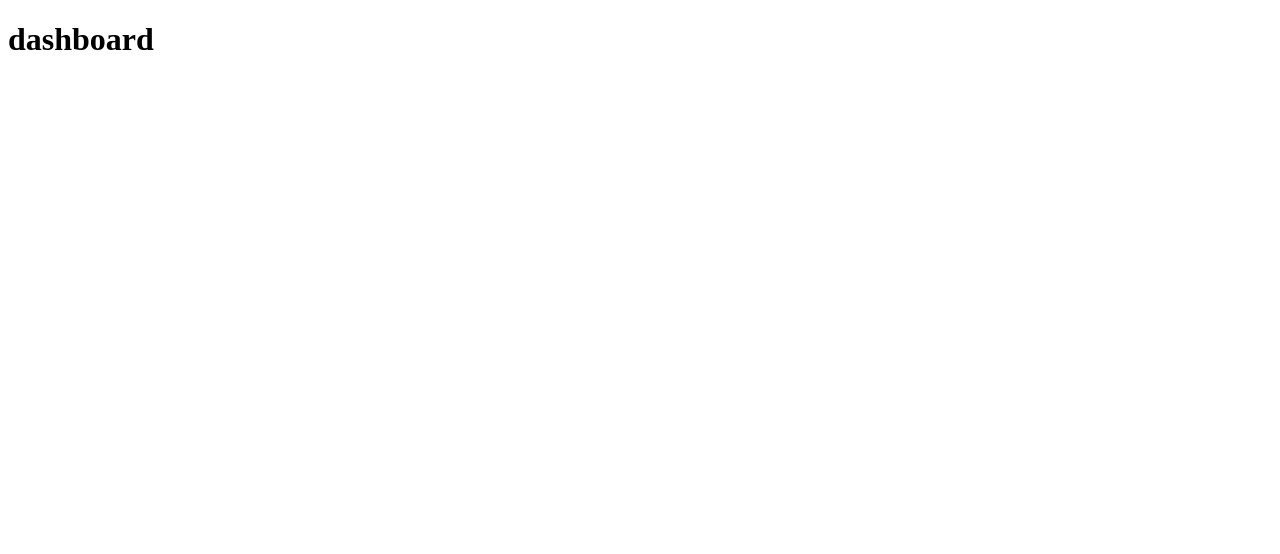
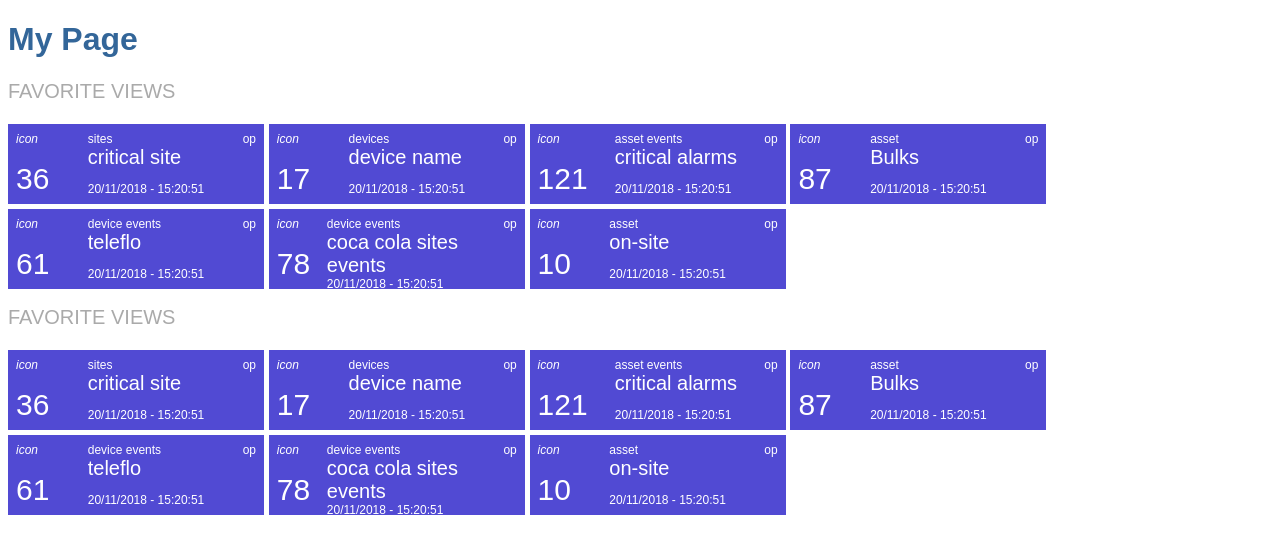
Before and after one commit to thbltbnm/dashboard, an Angular app: page / in a window 1280 px wide. Shown: the top 554 px of the page. Built offline with nearby package versions, Linux system fonts and the light colour scheme.

Commit message:
creation composant views-list et mock des views

```diff
--- a/src/app/app.component.html
+++ b/src/app/app.component.html
@@ -1 +1,3 @@
 <h1>{{title}}</h1>
+<app-views-list></app-views-list>
+<app-views-list></app-views-list>
--- a/src/app/app.component.scss
+++ b/src/app/app.component.scss
@@ -0,0 +1,19 @@
+/* Application-wide Styles */
+h1 {
+  color: #369;
+}
+
+body {
+  margin: 2em;
+}
+
+body,
+input[type="text"],
+button {
+  color: #888;
+  font-family: Cambria, Georgia;
+}
+
+* {
+  font-family: Arial, Helvetica, sans-serif;
+}
--- a/src/app/app.component.ts
+++ b/src/app/app.component.ts
@@ -6,5 +6,5 @@ import { Component } from '@angular/core';
   styleUrls: ['./app.component.scss']
 })
 export class AppComponent {
-  title = 'dashboard';
+  title = 'My Page';
 }
--- a/src/app/app.module.ts
+++ b/src/app/app.module.ts
@@ -2,10 +2,12 @@ import { BrowserModule } from '@angular/platform-browser';
 import { NgModule } from '@angular/core';
 
 import { AppComponent } from './app.component';
+import { ViewsListComponent } from './views-list/views-list.component';
 
 @NgModule({
   declarations: [
-    AppComponent
+    AppComponent,
+    ViewsListComponent
   ],
   imports: [
     BrowserModule
--- /dev/null
+++ b/src/app/mock-views.ts
@@ -0,0 +1,11 @@
+import { View } from './view';
+
+export const VIEWS: View[] = [
+  { digit: 36, type: 'sites', name: 'critical site', date: '20/11/2018', time: '15:20:51' },
+  { digit: 17, type: 'devices', name: 'device name', date: '20/11/2018', time: '15:20:51' },
+  { digit: 121, type: 'asset events', name: 'critical alarms', date: '20/11/2018', time: '15:20:51' },
+  { digit: 87, type: 'asset', name: 'Bulks', date: '20/11/2018', time: '15:20:51' },
+  { digit: 61, type: 'device events', name: 'teleflo', date: '20/11/2018', time: '15:20:51' },
+  { digit: 78, type: 'device events', name: 'coca cola sites events', date: '20/11/2018', time: '15:20:51' },
+  { digit: 10, type: 'asset', name: 'on-site', date: '20/11/2018', time: '15:20:51' }
+];
--- /dev/null
+++ b/src/app/view.ts
@@ -0,0 +1,8 @@
+export class View {
+  //icon: ;
+  digit: number;
+  type: string;
+  name: string;
+  date: string;
+  time: string;
+}
--- /dev/null
+++ b/src/app/views-list/views-list.component.html
@@ -0,0 +1,19 @@
+<h2>{{listTitle | uppercase }}</h2>
+<div class="views-container">
+  <div *ngFor="let view of views" class="view">
+    <div class="view-left">
+      <i class="view-icon">icon</i>
+      <div class="view-digit">{{view.digit}}</div>
+    </div>
+    <div class="view-middle">
+      <div class="">
+        <div class="view-type">{{view.type}}</div>
+        <div class="view-name">{{view.name}}</div>
+      </div>
+      <div class="view-date">{{view.date}} - {{view.time}}</div>
+    </div>
+    <div class="view-options">
+      <span>op</span>
+    </div>
+  </div>
+</div>
--- /dev/null
+++ b/src/app/views-list/views-list.component.scss
@@ -0,0 +1,42 @@
+h2 {
+  color: #AAA;
+  font-weight: lighter;
+  font-size: 20px;
+}
+
+.views-container {
+  display: flex;
+  flex-wrap: wrap;
+}
+
+.view {
+  display: flex;
+  justify-content: space-between;
+  height: 4rem;
+  min-width: 15rem;
+  margin: 0.3rem 0.3rem 0 0;
+  padding: 0.5rem;
+  color: white;
+  background-color: #514AD3;
+  font-size: 12px;
+}
+
+.view > div:not(:last-child) {
+  margin-right: 0.3rem;
+}
+
+.view-left,
+.view-middle {
+  display: flex;
+  flex-direction: column;
+  justify-content: space-between;
+
+  .view-digit {
+    font-size: 30px;
+  }
+
+  .view-name {
+    max-width: 10rem;
+    font-size: 20px;
+  }
+}
--- /dev/null
+++ b/src/app/views-list/views-list.component.ts
@@ -0,0 +1,20 @@
+import { Component, OnInit } from '@angular/core';
+import { View } from '../view';
+import { VIEWS } from '../mock-views';
+
+@Component({
+  selector: 'app-views-list',
+  templateUrl: './views-list.component.html',
+  styleUrls: ['./views-list.component.scss']
+})
+export class ViewsListComponent implements OnInit {
+
+  listTitle = 'favorite views'; //ça va pas rester
+  views = VIEWS;
+
+  constructor() { }
+
+  ngOnInit() {
+  }
+
+}
```
Also changed, not shown: 1 other file (tests, documents, lock files or other folders).
